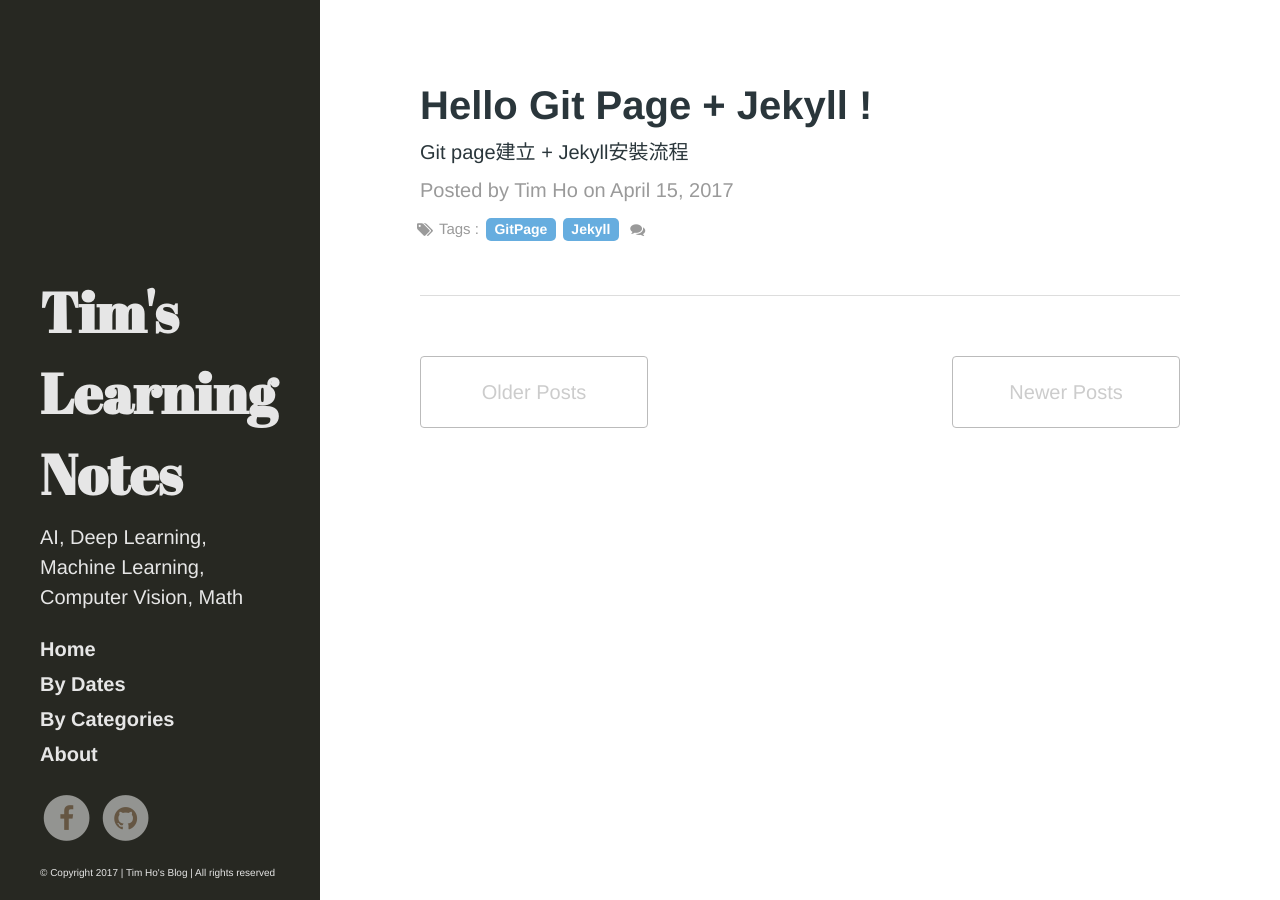
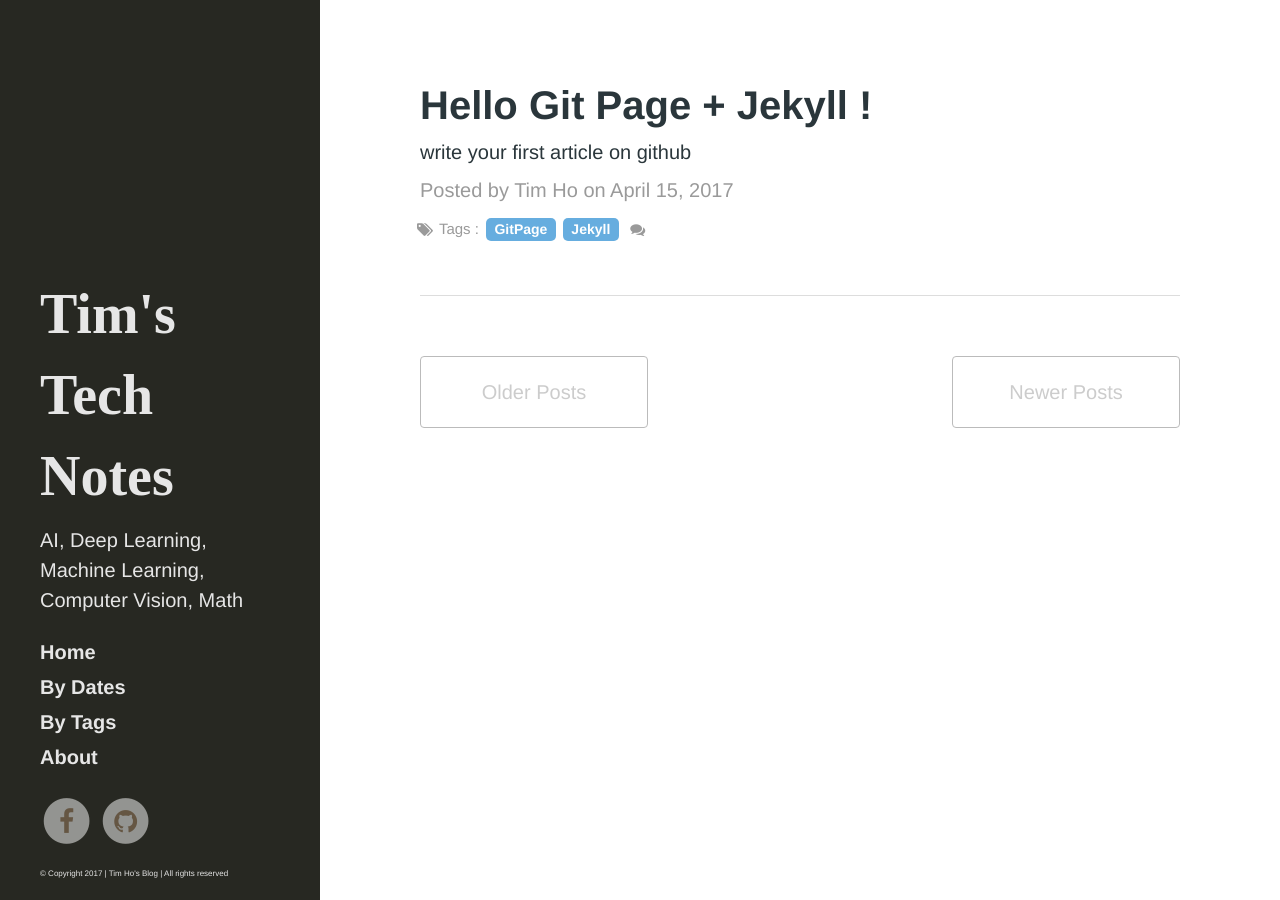
Before and after one commit to timctho/timctho.github.io, a Jekyll site: the page built from index.html, in a window 1280 px wide. Built offline with Jekyll 4.4.1, drawn with Linux system fonts in a browser that asks for light colours; some web fonts are replaced; the list of posts is cut into pages by our own code; comment, search, counter and statistics services are not loaded.

Commit message:
css modify

```diff
--- a/TagCloud.md
+++ b/TagCloud.md
@@ -1,6 +1,6 @@
 ---
 layout: page
-title: By Categories
+title: By Tags
 ---
 <ul class="tag-cloud">
 {% assign sorted_tags = (site.tags | sort: 0) %}
--- a/_config.yml
+++ b/_config.yml
@@ -9,7 +9,7 @@
 permalink           : pretty
 
 # Setup
-title               : Tim's Learning Notes
+title               : Tim's Tech Notes
 tagline             : 'Life is short, we need python'
 description         : 'AI, Deep Learning, Machine Learning, Computer Vision, Math'
 baseurl             : /
--- a/_includes/head.html
+++ b/_includes/head.html
@@ -17,7 +17,7 @@
         Convolution Neural Network, Recurrent Neural Network, 人工智慧, 深度學習, 教學">
 
   <link rel="contents" title="Archive" href="/Archive">
-  <link rel="start" title="Tim's Learning Notes" href="/">
+  <link rel="start" title="Tim's Tech Notes" href="/">
 
   {% if page.signature == true %}
     <meta property="og:title" content="{{ page.title }}" >
@@ -29,7 +29,7 @@
     <meta name="description"
         content="{{ page.content | strip_html | truncatewords: 20 }}" >
   {% else %}
-    <meta property="og:title" content="Tim's Learning Notes" >
+    <meta property="og:title" content="Tim's Tech Notes" >
     <meta property="og:type" content="article" />
     <meta property="og:image" content="https://timctho.github.io/public/logo.png">
     <meta property="og:description"
--- a/_includes/sidebar.html
+++ b/_includes/sidebar.html
@@ -40,7 +40,7 @@
           {% endif %}
           {% if site.facebook_username %}
           <li>
-              <a href="https://www.facebook.com/{{ site.facebook_username }}">
+              <a target="_blank" href="https://www.facebook.com/{{ site.facebook_username }}">
                   <span class="fa-stack fa-lg">
                       <i class="fa fa-circle fa-stack-2x"></i>
                       <i class="fa fa-facebook fa-stack-1x"></i>
@@ -50,7 +50,7 @@
           {% endif %}
           {% if site.github_username %}
           <li>
-              <a href="https://github.com/{{ site.github_username }}">
+              <a target="_blank" href="https://github.com/{{ site.github_username }}">
                   <span class="fa-stack fa-lg">
                       <i class="fa fa-circle fa-stack-2x"></i>
                       <i class="fa fa-github fa-stack-1x"></i>
--- a/_posts/2017-04-15-Hello-Git-Page-and-Jekyll.md
+++ b/_posts/2017-04-15-Hello-Git-Page-and-Jekyll.md
@@ -1,7 +1,7 @@
 ---
 layout     : post
 title      : "Hello Git Page + Jekyll !"
-subtitle   : "Git page建立 + Jekyll安裝流程"
+subtitle   : "write your first article on github"
 date       : 2017-04-15
 author     : "Tim Ho"
 tags       : GitPage Jekyll
--- a/public/css/custom.css
+++ b/public/css/custom.css
@@ -2,7 +2,7 @@
   font-family: 'Abril Fatface';
   font-style: normal;
   font-weight: 400;
-  src: url(./fonts/AbrilFatface-Regular.otf) format('opentype');
+  src: url(./fonts/SourceCodePro-Black.otf) format('opentype');
 }
 /* chocolate Sidebar */
 
@@ -52,8 +52,9 @@
     color: #bf4d28;
 }
 .theme-base-chocolate .copyright {
+    margin-left: 0;
     margin-bottom: 0;
-    font-size: 0.5rem;
+    font-size: 0.4rem;
 }
 .theme-base-chocolate .sidebar p.lead {
     font-size: 1rem;
```
Also changed, not shown: public/css/custom.min.css (deleted).
